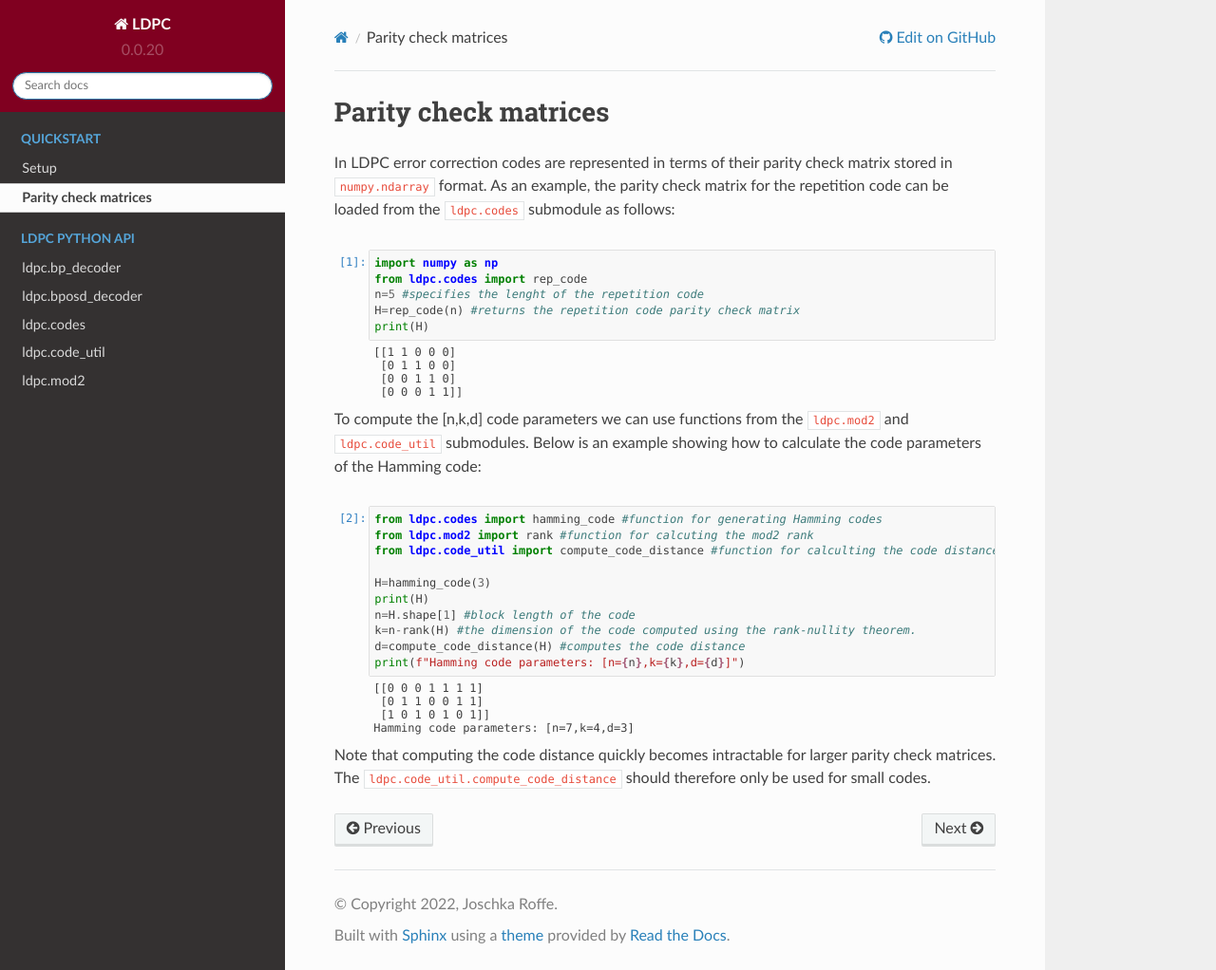
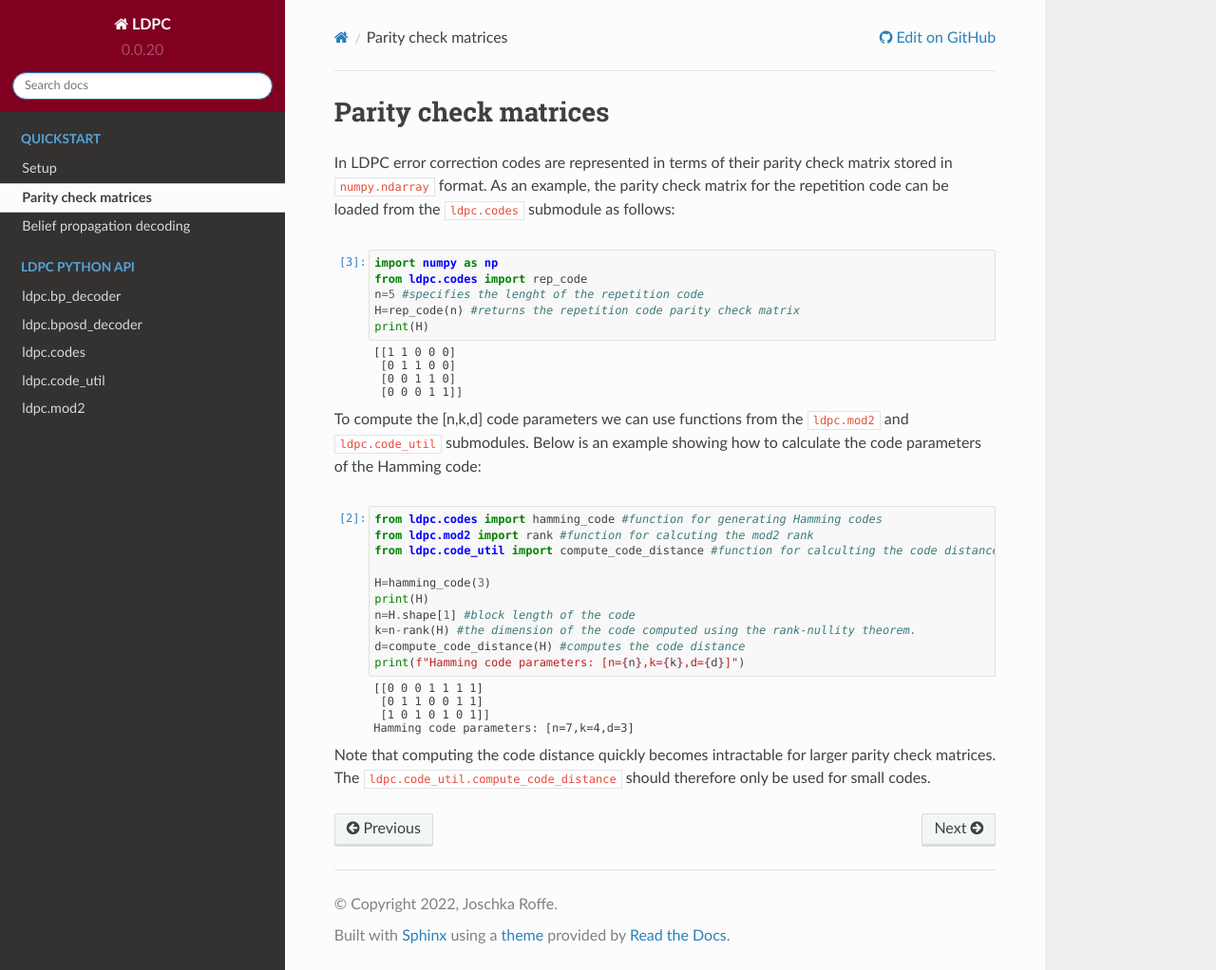
Before and after one commit to quantumgizmos/ldpc, a Sphinx documentation site: the page built from docs/source/pcm.ipynb, in a window 1280 px wide and 1022 px high. Shown: the whole window at 95% size. Built offline with Sphinx 7.4.7 and the Read the Docs theme 2.0.0, drawn with Linux system fonts in a browser that asks for light colours; pages that are not in the unit, such as notebooks, are missing from menus; the version number is read from the project's files by our own code.

Commit message:
documentation

```diff
--- a/docs/source/index.rst
+++ b/docs/source/index.rst
@@ -13,6 +13,7 @@ Welcome to LDPC's documentation!
 
    installation.md
    pcm.ipynb
+   bp_decoding_example.ipynb
 
 .. toctree::
    :maxdepth: 1
```
Also changed, not shown: docs/source/bp_decoding_example.ipynb (added), docs/source/pcm.ipynb.
